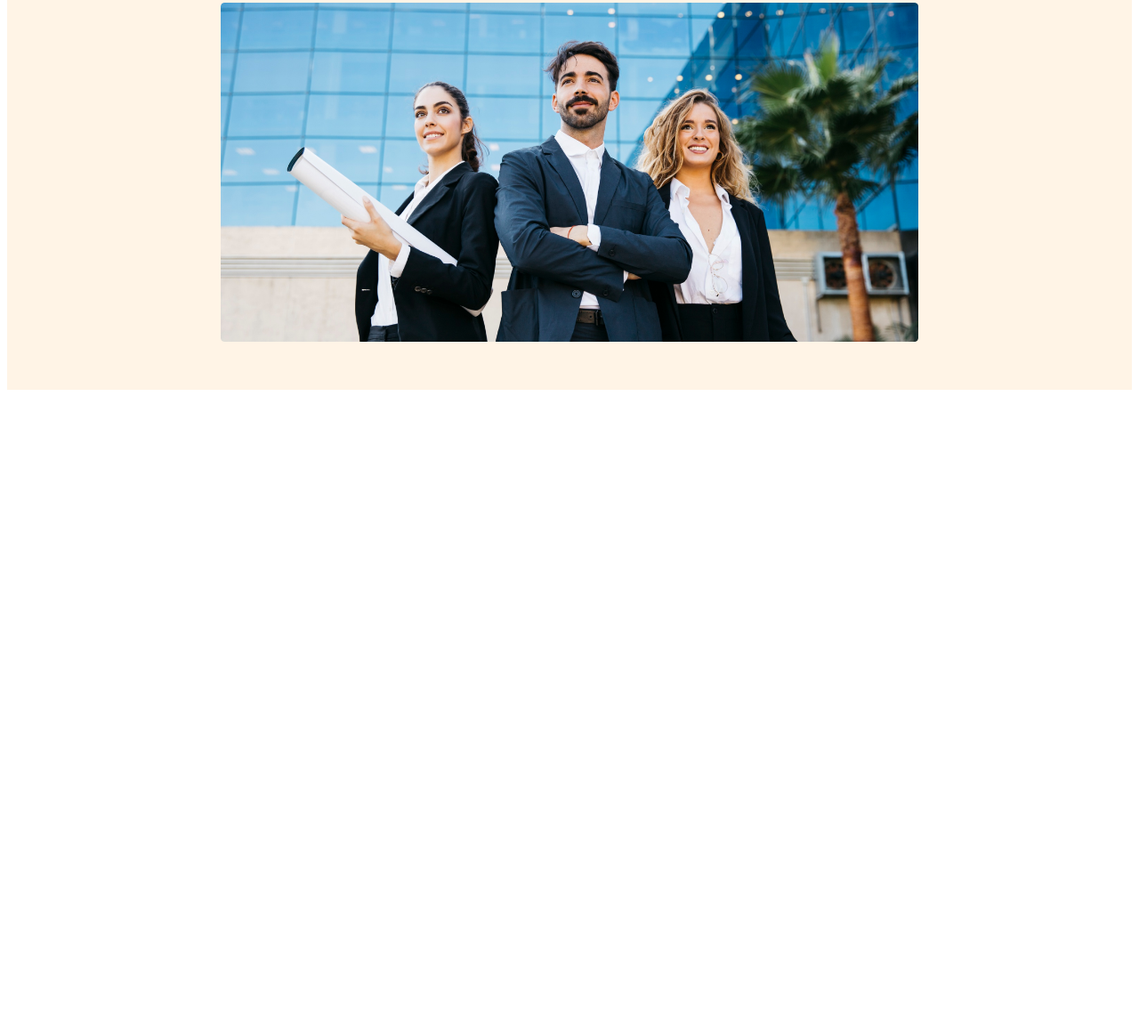
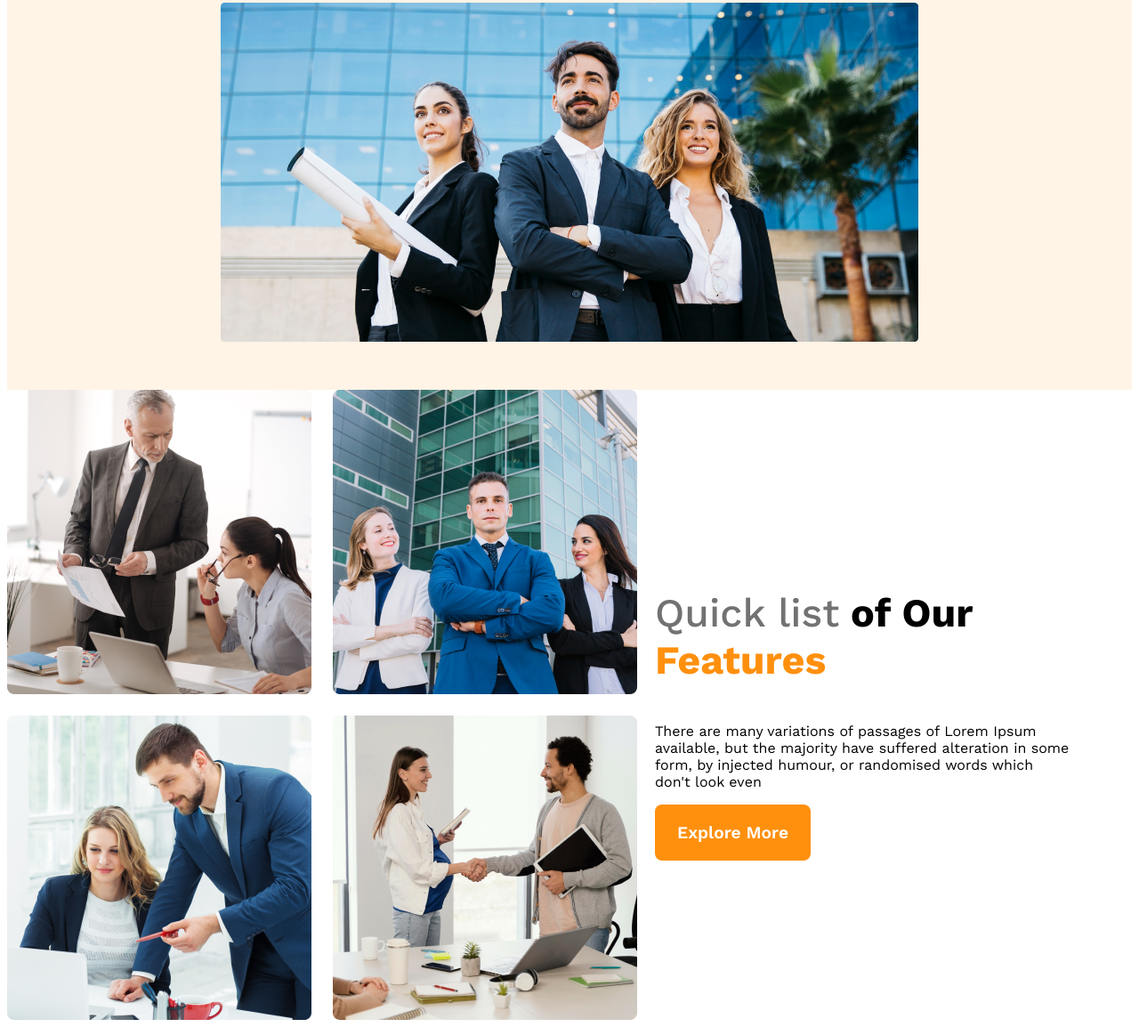
Before and after one commit to tajbir-uddin/g3-architects-website, a plain HTML site: page index.html in a window 1280 px wide. Shown: the part 748-1902 px from the top of the page at 89% size. Before the commit the page ends 1194 px from the top, so only its background shows below. Drawn offline with nearby package versions, Linux system fonts and the light colour scheme.

Commit message:
features content added

```diff
--- a/index.html
+++ b/index.html
@@ -9,6 +9,7 @@
 </head>
 
 <body>
+    <!-- Header Start -->
     <header>
         <nav class="nav-title">
             <h3>G3 Architects</h3>
@@ -30,8 +31,22 @@
             <img src="images/banner.png" alt="">
         </div>
     </header>
+    <!-- Header End -->
     <main>
-
+        <!-- Teams section start -->
+        <section class="teams-container">
+            <div class="teams-img-container">
+                <img src="images/team1.png" alt="">
+                <img src="images/team2.png" alt="">
+                <img src="images/team3.png" alt="">
+                <img src="images/team4.png" alt="">
+            </div>
+            <div class="teams-content">
+                <h3 class="teams-title"><span class="quick-list">Quick list</span> of Our <span class="text-features">Features</span> </h3>
+                <p class="teams-description">There are many variations of passages of Lorem Ipsum available, but the majority have suffered alteration in some form, by injected humour, or randomised words which don't look even</p>
+                <button class="btn-primary">Explore More</button>
+            </div>
+        </section>
     </main>
     <footer>
 
--- a/styles/architect.css
+++ b/styles/architect.css
@@ -73,6 +73,36 @@ nav li a {
     width: 100%;
 }
 
+/* main styles */
+main{
+    max-width: 1440px;
+    margin: 0 auto;
+}
+
+/* teams styles */
+.teams-container{
+    display: flex;
+    align-items: center;
+}
+.teams-img-container{
+    display: grid;
+    grid-template-columns: repeat(2, 1fr);
+    gap: 1.5rem;
+}
+.teams-content{
+    padding-left: 20px;
+    padding-right: 70px;
+}
+.teams-title{
+    font-size: 2.8rem;
+}
+.teams-title .quick-list{
+    color: #727272;
+    font-weight: 500;
+}
+.teams-title .text-features{
+    color: #FF900E;
+}
 
 /* responsive media queries */
 /* mobile devices */
```
